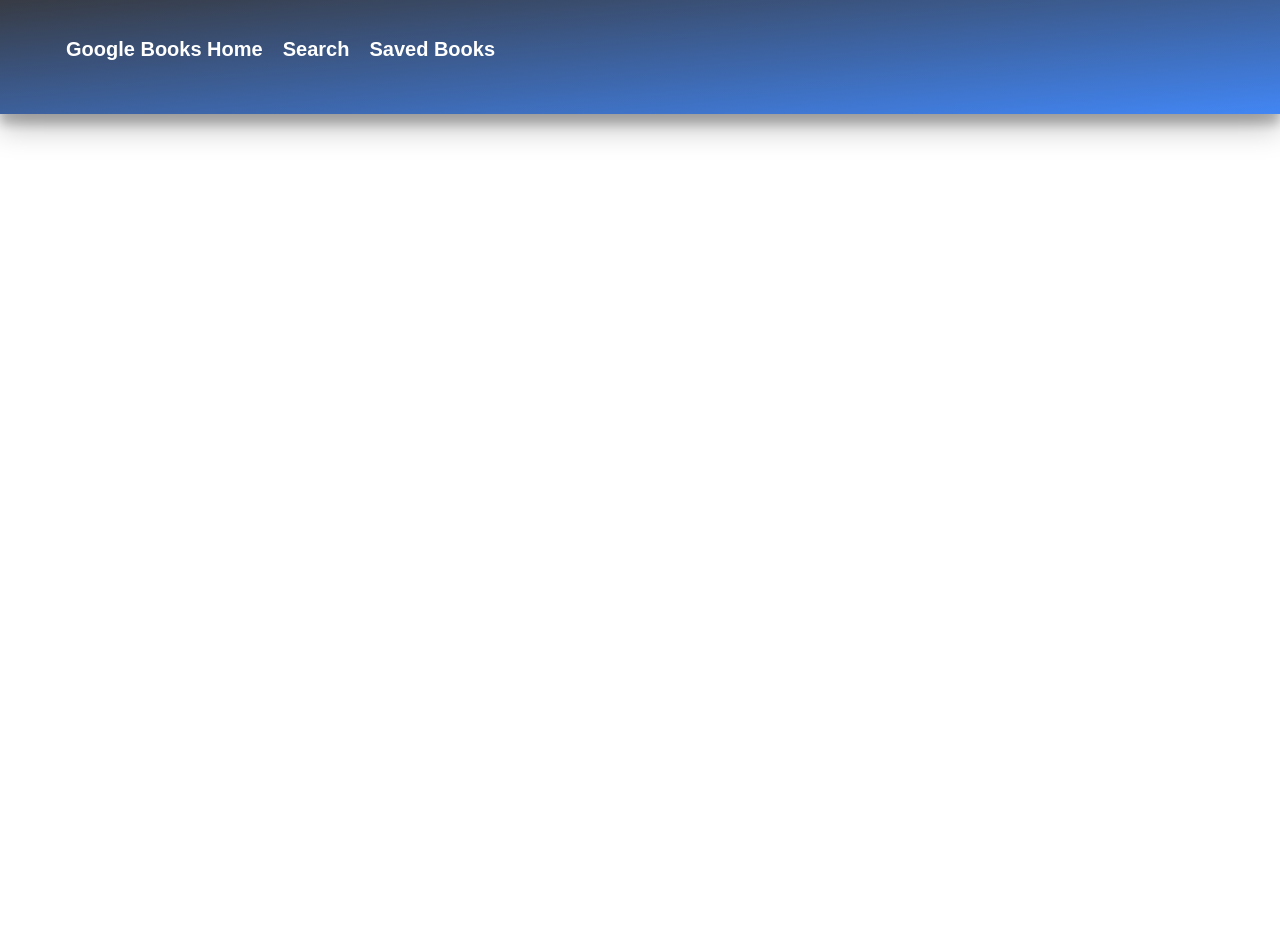
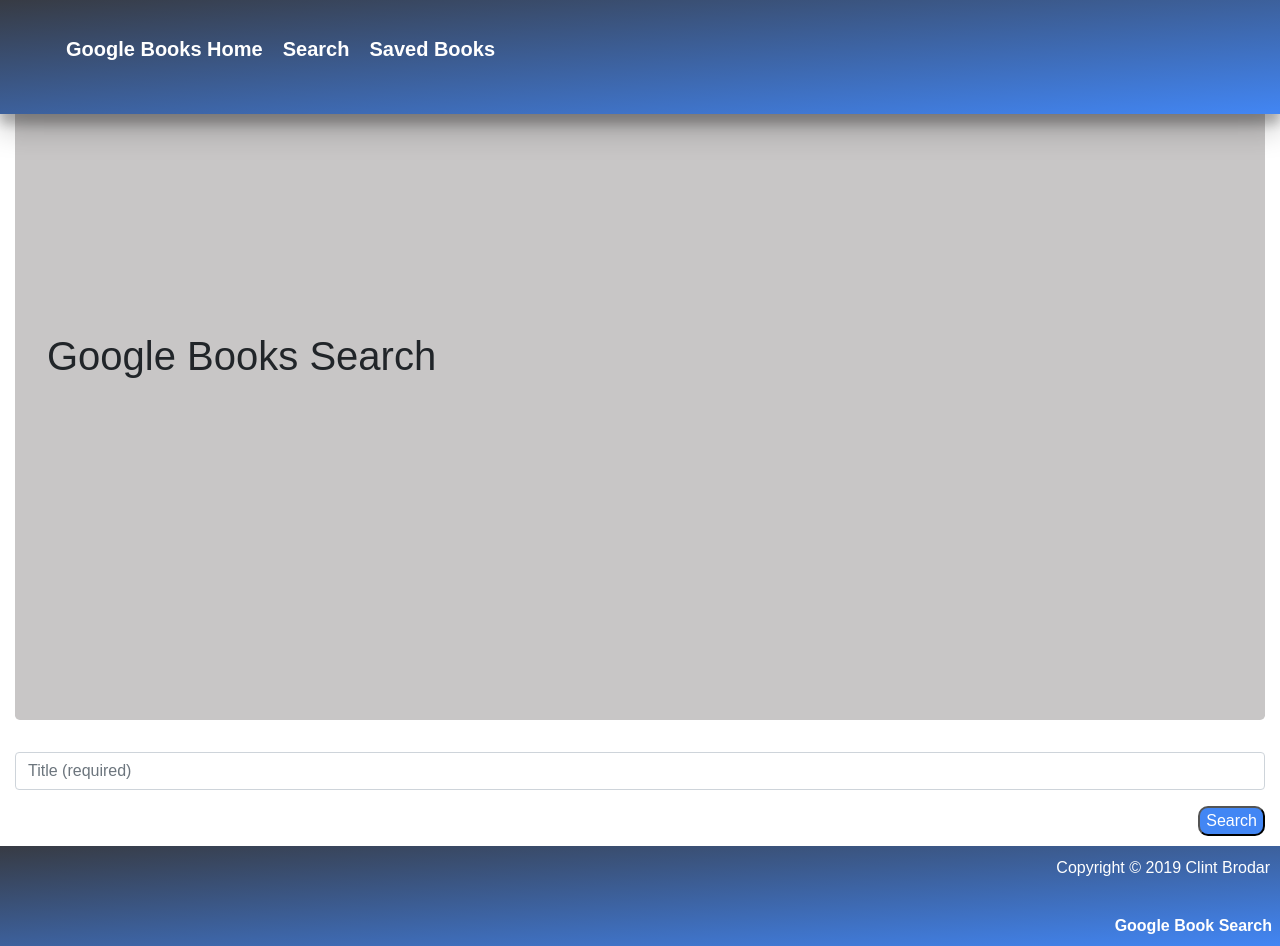
Before and after one commit to CB721/google-books-search, a React (Create React App) app in the folder client/: page /search in a window 1280 px wide. Before the commit the page ends 800 px from the top, so only its background shows below. Built offline with nearby package versions, Linux system fonts and the light colour scheme.

Commit message:
Static search page

```diff
--- a/client/src/App.js
+++ b/client/src/App.js
@@ -2,7 +2,7 @@
 import { BrowserRouter as Router, Route, Switch } from "react-router-dom";
 import "./App.css";
 import Home from './pages/Home';
-// import Search from './pages/Search';
+import Search from './pages/Search';
 // import Saved from './pages/Saved';
 import Navbar from './components/Navbar';
 import Footer from './components/Footer';
@@ -14,7 +14,7 @@
         <Navbar />
         <Switch>
           <Route exact path="/" component={Home} />
-          {/* <Route exact path="/search" component={Search} /> */}
+          <Route exact path="/search" component={Search} />
           {/* <Route exact path="/saved" component={Saved} /> */}
         </Switch>
         <Footer />
--- a/client/src/components/Search-Form/index.js
+++ b/client/src/components/Search-Form/index.js
@@ -19,7 +19,7 @@
 
 export function FormBtn(props) {
   return (
-    <button {...props} style={{ float: "right", marginBottom: 10 }} className="btn btn-success">
+    <button {...props} style={{ float: "right", marginBottom: 10 }} className="search-btn">
       {props.children}
     </button>
   );
--- a/client/src/components/Search-Form/style.css
+++ b/client/src/components/Search-Form/style.css
@@ -0,0 +1,17 @@
+.search-btn {
+    background: #4286f4;
+    border-radius: 10px;
+    color: white;
+}
+.search-btn:hover {
+    background: #2f69c6;
+    animation-iteration-count: 1s;
+    -webkit-transform: scale(1.05);
+    -ms-transform: scale(1.05);
+    transform: scale(1.05);
+    -webkit-box-shadow: 0 14px 280px rgba(0,0,0,.25),0 10px 100px rgba(0,0,0,.22);
+    box-shadow: 0 14px 280px rgba(0,0,0,.25),0 10px 100px rgba(0,0,0,.22);
+    -webkit-transition: .1s;
+    -o-transition: .1s;
+    transition: .1s;
+}
--- a/client/src/components/View-Button/index.js
+++ b/client/src/components/View-Button/index.js
@@ -0,0 +1,12 @@
+import React from "react";
+import "./style.css";
+
+function ViewButton(props) {
+  return (
+    <span className="view-button" {...props} role="button" tabIndex="0">
+      View
+    </span>
+  );
+}
+
+export default ViewButton;
--- a/client/src/pages/Search.js
+++ b/client/src/pages/Search.js
@@ -1,8 +1,15 @@
 import React, { Component } from "react";
 import { Col, Row, Container } from "../components/Grid";
 import Jumbotron from "../components/Jumbotron";
+import { Input, FormBtn } from "../components/Search-Form";
+import { List, ListItem } from "../components/List";
+import ViewButton from "../components/View-Button";
 
 class Search extends Component {
+    // Initialize this.state.books as an empty array
+    state = {
+        books: []
+    };
     render() {
         return (
             <Container fluid>
@@ -11,6 +18,22 @@
                         <Jumbotron>
                             <h1>Google Books Search</h1>
                         </Jumbotron>
+                        <form>
+                            <Input name="title" placeholder="Title (required)" />
+                            <FormBtn>Search</FormBtn>
+                        </form>
+                        <List>
+                            {this.state.books.map(book => (
+                                <ListItem key={book._id}>
+                                    <a href={"/books/" + book._id}>
+                                        <strong>
+                                            {book.title} by {book.author}
+                                        </strong>
+                                    </a>
+                                    <ViewButton />
+                                </ListItem>
+                            ))}
+                        </List>
                     </Col>
                 </Row>
             </Container>
```
Lines whose indentation alone changed are shown as unchanged.
